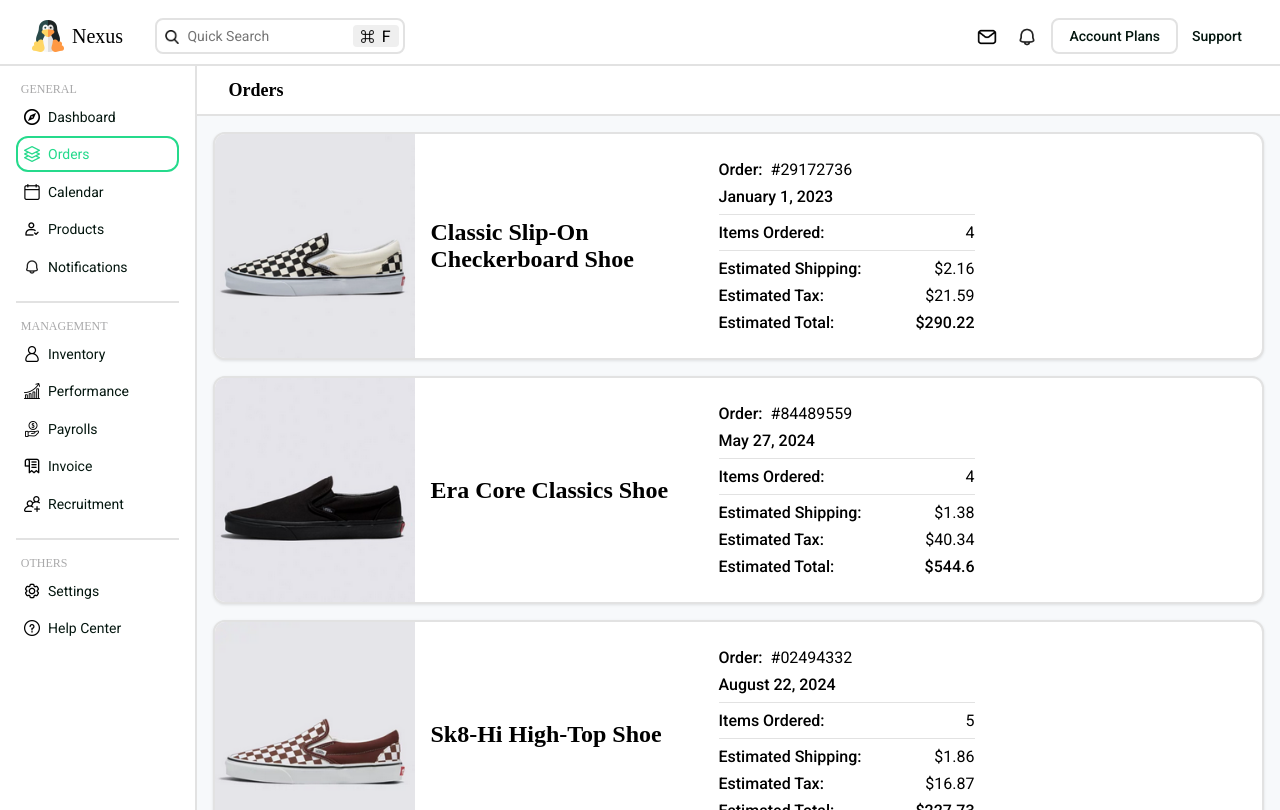
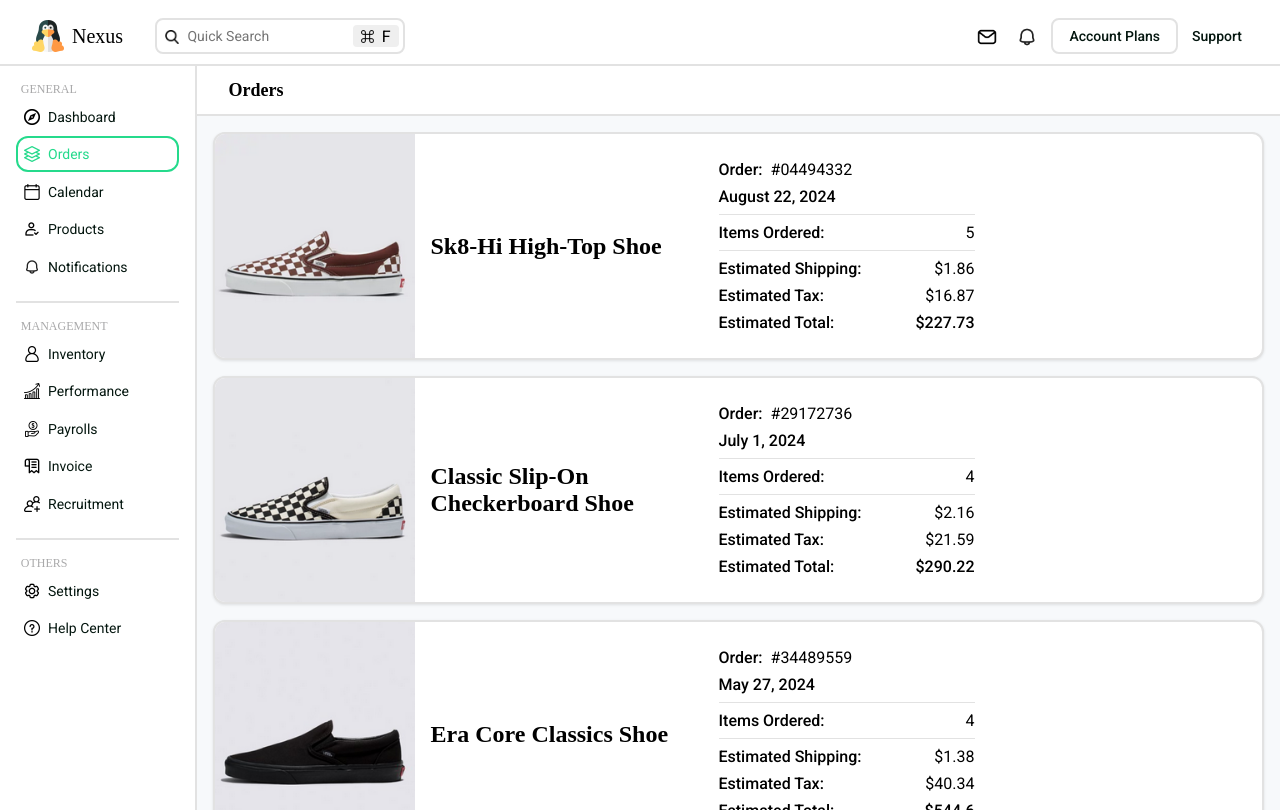
Before and after one commit to aryyo/nexus, a React (Create React App) app: page / in a window 1280 px wide. Both pictures are taken after a click on the button "Orders". Built offline with nearby package versions, Linux system fonts and the light colour scheme; a web font is replaced by a local one.

Commit message:
Added sorting function for orders

```diff
--- a/src/pages/Orders.js
+++ b/src/pages/Orders.js
@@ -5,7 +5,7 @@ const Orders = () => {
     {
       name: "Classic Slip-On Checkerboard Shoe",
       orderNumber: "29172736",
-      datePlaced: "01012023",
+      datePlaced: "07012024",
       quantity: "4",
       shippingCost: "2.16",
       tax: "21.59",
@@ -15,7 +15,7 @@ const Orders = () => {
     },
     {
       name: "Era Core Classics Shoe",
-      orderNumber: "84489559",
+      orderNumber: "34489559",
       datePlaced: "05272024",
       quantity: "4",
       shippingCost: "1.38",
@@ -26,7 +26,7 @@ const Orders = () => {
     },
     {
       name: "Sk8-Hi High-Top Shoe",
-      orderNumber: "02494332",
+      orderNumber: "04494332",
       datePlaced: "08222024",
       quantity: "5",
       shippingCost: "1.86",
@@ -37,8 +37,8 @@ const Orders = () => {
     },
     {
       name: "Era Core Classics Shoe",
-      orderNumber: "58435641",
-      datePlaced: "06092023",
+      orderNumber: "8435641",
+      datePlaced: "02092023",
       quantity: "5",
       shippingCost: "5.33",
       tax: "61.94",
@@ -87,13 +87,23 @@ const Orders = () => {
     return `${getMonthName(month)} ${day}, ${year}`;
   };
 
+  const sortedOrderData = orderData.sort((a,b) => {
+    const parseDate = (date) => {
+      const day = date.slice(2,4)
+      const month = date.slice(0,2)
+      const year = date.slice(4)
+      return `${year}-${month}-${day}`
+    }
+    return new Date(parseDate(b.datePlaced)) - new Date(parseDate(a.datePlaced))
+  })
+
   return (
     <div className="orders-content">
       <div className="orders-overview">
         <p>Orders</p>
       </div>
       <div className="orders-data">
-        {orderData.map((order) => {
+        {sortedOrderData.map((order) => {
           return (
             <div className="orders-card" key={order.orderNumber}>
               <div className="product-header">
```
